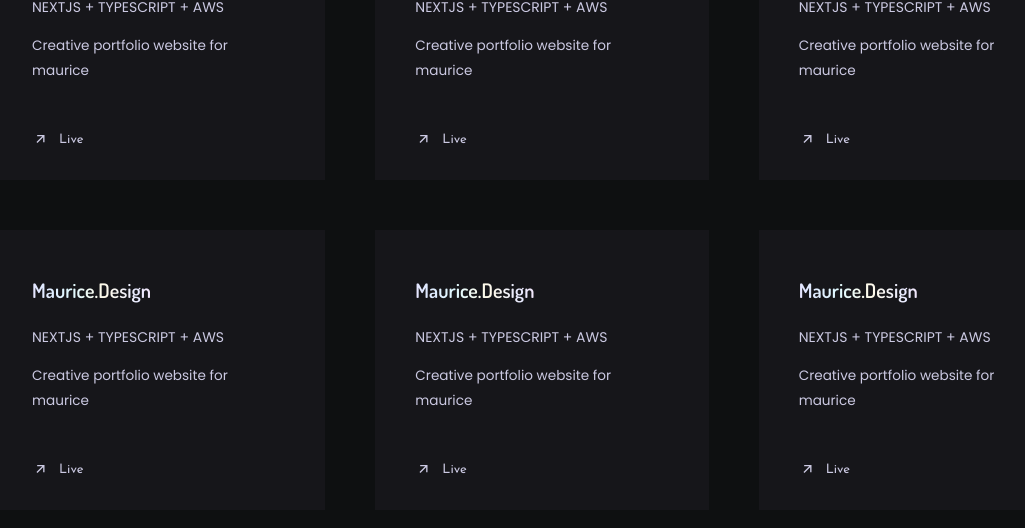
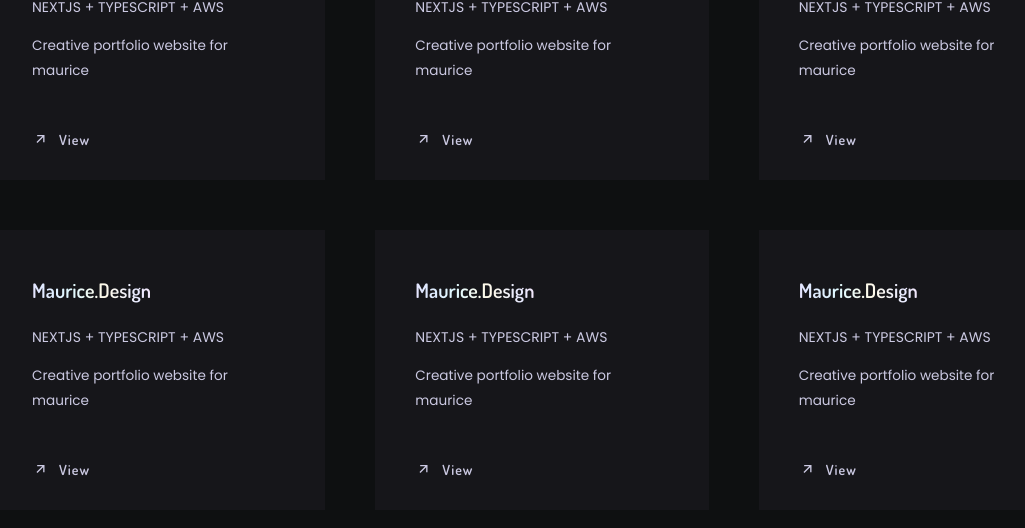
Before and after one commit to Pariola-droid/pariola-v2.2.0, a Next.js app: page / in a window 1280 px wide. Shown: the part 2740-3268 px from the top of the page, without its empty margins (98-1123 px from the left). Built offline with nearby package versions, Linux system fonts and the light colour scheme.

Commit message:
...fixes: project data && project card styles

```diff
--- a/components/home/Projects.jsx
+++ b/components/home/Projects.jsx
@@ -19,14 +19,14 @@ export default function Projects() {
 
               <div className={styles.bottom}>
                 <button>
-                  <a href={project.url.WB} target="_blank" rel="noreferrer ">
+                  <a href={project.link} target="_blank" rel="noreferrer ">
                     <svg width="17" height="16" fill="none" viewBox="0 0 17 16">
                       <path
                         fill="currentColor"
                         d="M11.1694 6.276L5.43144 12.014L4.48877 11.0713L10.2261 5.33333H5.16944V4H12.5028V11.3333H11.1694V6.276Z"
                       />
                     </svg>
-                    live
+                    view
                   </a>
                 </button>
               </div>
--- a/components/home/styles/project.module.scss
+++ b/components/home/styles/project.module.scss
@@ -78,17 +78,20 @@
           width: fit-content;
           height: fit-content;
           cursor: pointer;
-          font-size: 13px;
-          font-weight: 400;
+          font-size: 14px;
+          font-weight: 600;
           color: $linearGrey;
           text-transform: capitalize;
-          font-family: 'Josefin Sans', sans-serif;
+          font-family: 'Dosis', sans-serif;
+          transition: all 0.3s ease-in;
 
           & a {
             display: flex;
             align-items: center;
             justify-content: center;
             column-gap: 10px;
+            transition: all 0.3s ease-in;
+            letter-spacing: 1px;
           }
         }
       }
@@ -118,6 +121,16 @@
           -webkit-transform-origin: bottom left;
           transform-origin: bottom left;
         }
+
+        & .bottom {
+          & button {
+            transform: scale(1.1);
+
+            & a {
+              column-gap: 8px;
+            }
+          }
+        }
       }
     }
   }
--- a/data/project.js
+++ b/data/project.js
@@ -3,54 +3,36 @@ export const projectData = [
     name: 'maurice.design',
     desc: 'Creative portfolio website for maurice',
     lang: 'NEXTJS + TYPESCRIPT + AWS',
-    url: {
-      GH: 'https://maurice.design',
-      WB: 'https://maurice.design',
-    },
+    link: 'https://mauriceu.design',
   },
   {
     name: 'maurice.design',
     desc: 'Creative portfolio website for maurice',
     lang: 'NEXTJS + TYPESCRIPT + AWS',
-    url: {
-      GH: 'https://maurice.design',
-      WB: 'https://maurice.design',
-    },
+    link: 'https://mauriceu.design',
   },
   {
     name: 'maurice.design',
     desc: 'Creative portfolio website for maurice',
     lang: 'NEXTJS + TYPESCRIPT + AWS',
-    url: {
-      GH: 'https://maurice.design',
-      WB: 'https://maurice.design',
-    },
+    link: 'https://mauriceu.design',
   },
   {
     name: 'maurice.design',
     desc: 'Creative portfolio website for maurice',
     lang: 'NEXTJS + TYPESCRIPT + AWS',
-    url: {
-      GH: 'https://maurice.design',
-      WB: 'https://maurice.design',
-    },
+    link: 'https://mauriceu.design',
   },
   {
     name: 'maurice.design',
     desc: 'Creative portfolio website for maurice',
     lang: 'NEXTJS + TYPESCRIPT + AWS',
-    url: {
-      GH: 'https://maurice.design',
-      WB: 'https://maurice.design',
-    },
+    link: 'https://mauriceu.design',
   },
   {
     name: 'maurice.design',
     desc: 'Creative portfolio website for maurice',
     lang: 'NEXTJS + TYPESCRIPT + AWS',
-    url: {
-      GH: 'https://maurice.design',
-      WB: 'https://maurice.design',
-    },
+    link: 'https://mauriceu.design',
   },
 ];
```
